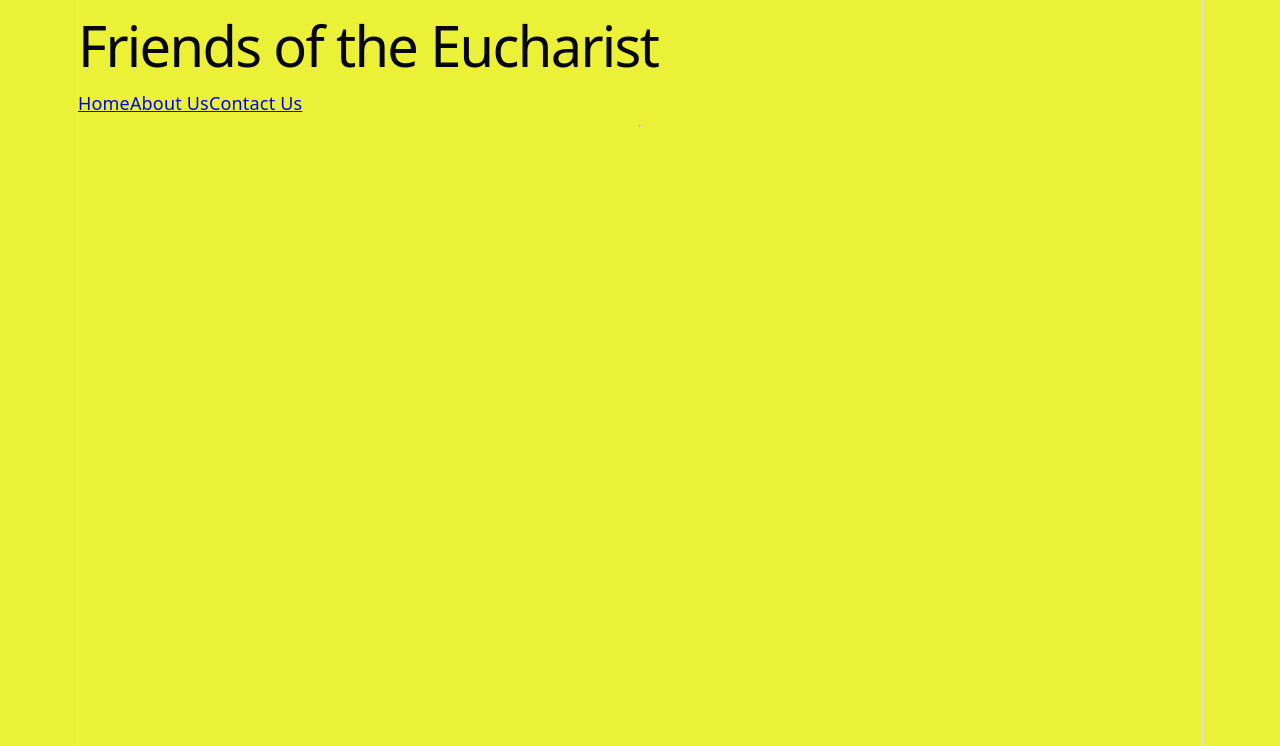
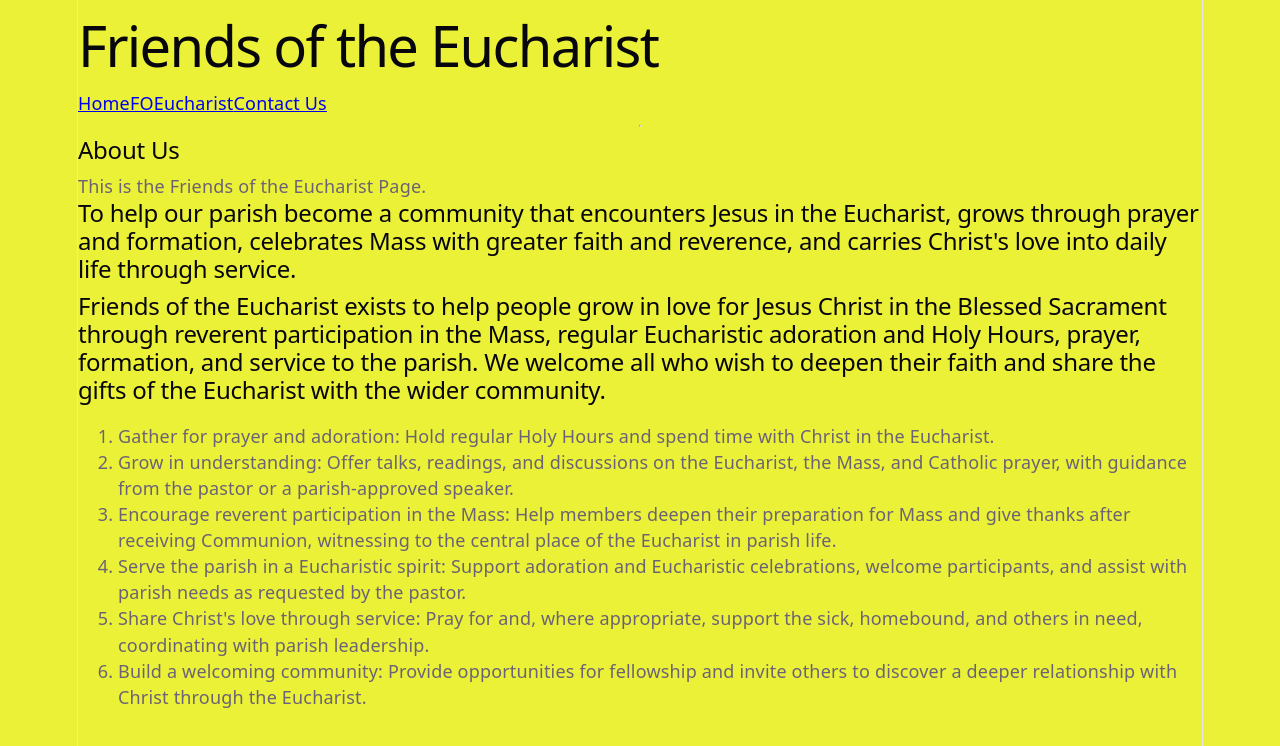
Before and after one commit to Obias090381/My-Website, a React (Vite) app in the folder Website/: page /FOEucharist in a window 1280 px wide. Shown: the top 746 px of the page. Built offline with nearby package versions, Linux system fonts and the light colour scheme.

Commit message:
commit 1a2b3c4d5e6f7g8h9i0j

```diff
--- a/Website/src/App.jsx
+++ b/Website/src/App.jsx
@@ -1,6 +1,6 @@
 import { BrowserRouter, Routes, Route, Link } from "react-router-dom";
 
-import About from "./Pages/About";
+import FOEucharist from "./Pages/FOEucharist";
 import Contact from "./Pages/Contact";
 import Home from "./Pages/Home";
 
@@ -11,14 +11,14 @@ function App() {
 
       <nav>
         <Link to="/">Home</Link>
-        <Link to="/About">About Us</Link>
+        <Link to="/FOEucharist">FOEucharist</Link>
         <Link to="/Contact">Contact Us</Link>
       </nav>
       <hr />
 
       <Routes>
         <Route path="/" element={<Home />} />
-        <Route path="/About" element={<About />} />
+        <Route path="/FOEucharist" element={<FOEucharist />} />
         <Route path="/Contact" element={<Contact />} />
       </Routes>
     </BrowserRouter>
--- a/Website/src/Pages/About.jsx
+++ b/Website/src/Pages/FOEucharist.jsx
@@ -1,8 +1,8 @@
-function About() {
+function FOEucharist() {
   return (
-    <section id="About">
+    <section id="FOEucharist">
         <h2>About Us</h2>
-        <p>This is the About page.</p>
+        <p>This is the Friends of the Eucharist Page.</p>
 
       <h2>
         To help our parish become a community that encounters Jesus in the
@@ -53,4 +53,4 @@ function About() {
     </section>
   );
 }
-export default About;
+export default FOEucharist;
```
